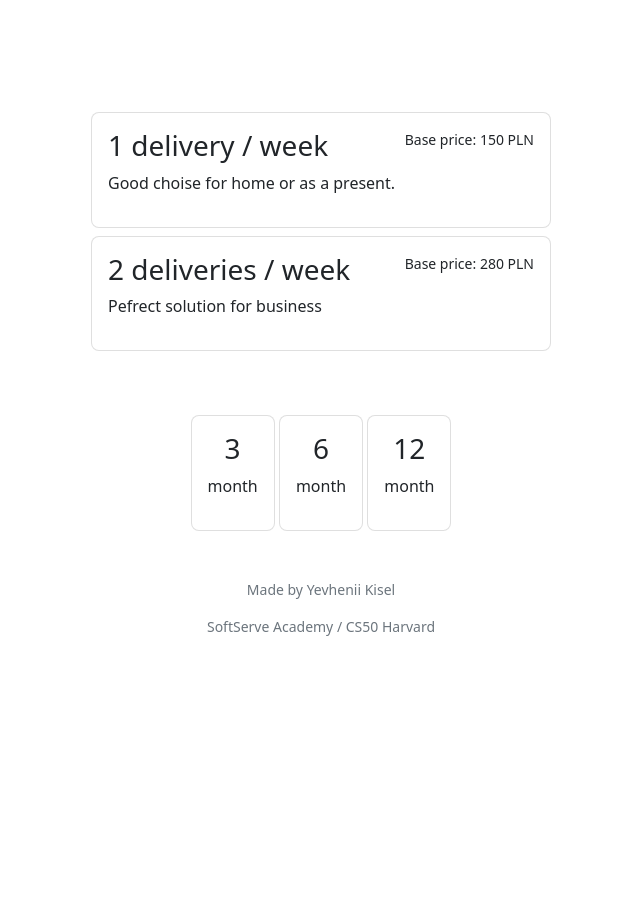
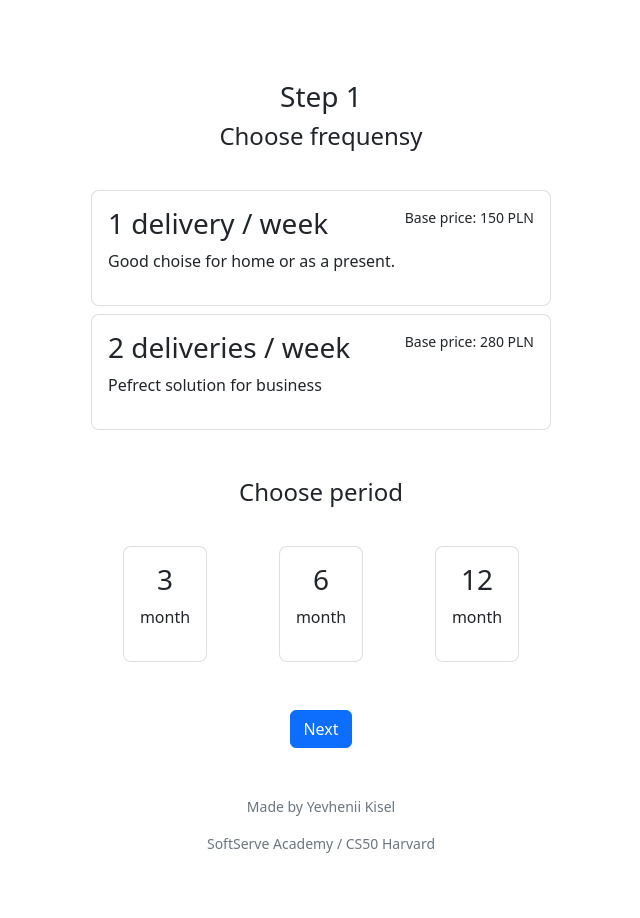
Before and after one commit to YevheniiKisel/Final_project, a Flask app: page /subscription in a window 1280 px wide. Shown: the part 66-984 px from the top of the page, without its empty margins (319-959 px from the left). Before the commit the page ends 702 px from the top, so only its background shows below. Run offline with Flask 2, Linux system fonts and the light colour scheme; a user stored in the database is signed in.

Commit message:
Debug success

```diff
--- a/project/static/subscription.css
+++ b/project/static/subscription.css
@@ -1,6 +1,7 @@
 .list-group {
   max-width: 460px;
-  margin: 4rem auto;
+  margin: 2rem auto;
+  flex-direction: row;
 }
 
 .form-check-input:checked + .form-checked-content {
@@ -63,3 +64,9 @@
 .leftAlign {
   text-align: left;
 }
+
+.tab.title .tab.header{
+  display: block;
+  max-width: 460px;
+  border-style: none;
+}
--- a/project/templates/subscription.html
+++ b/project/templates/subscription.html
@@ -4,7 +4,7 @@
     {% if current_user.is_authenticated %}
         <form action="/subscription" method="post"></form>
             <!-- First step in subscription-->
-            <div class="tab tab-1" style="max-width:30%; padding: 24px; border:2px; border-color: green; min-width:fit-content; border-style:solid; border-radius:24px; position:static; float: right; margin:24px;" >
+            <div class="tab" style="max-width:30%; padding: 24px; border:2px; border-color: green; min-width:fit-content; border-style:solid; border-radius:24px; position:static; float: right; margin:24px;" >
                 <h3>Subscription priod</h3>
                 <br>
                 <h4>Choose delivery frequency</h4>
@@ -66,7 +66,6 @@
                         </div>
                     </label>
                 </div>
-                <button type="submitk
                 <button type="submit
 
 
--- a/project/templates/subscription1.html
+++ b/project/templates/subscription1.html
@@ -12,6 +12,11 @@
             <form action="/subscription" method="post">
                 <!-- first step -->
                 <div class="step step-1">
+                    <!-- headers to the first section-->
+                    <div class="list-group">
+                        <h3>Step 1</h3>
+                        <h4>Choose frequensy</h4>
+                    </div>
                     <!-- section with frequensy (delivery / per week)-->
                     <div class="list-group list-group-checkable d-grid gap-2 border-0 w-auto">
                         <!-- first radio button <1 per week> -->
@@ -34,11 +39,15 @@
                             </label>
                     </div>
 
+                    <!-- headers to the second section-->
+                    <div class="list-group mt-5">
+                        <h4>Choose period</h4>
+                    </div>
                     <!-- section with duration (how many month)-->
-                    <div class="list-group list-group-checkable d-inline-block gap-2 border-0 w-100">
+                    <div class="list-group list-group-checkable d-flex justify-content-around flex-row gap-2 border-0 w-100 mb-5" >
                         <!-- first radio button <3 month> -->
                             <input type="radio" name="durationMonth" id="3month" class="list-group-item-check pe-none" value="3">
-                            <label class="list-group-item rounded-3 py-3 d-inline-block" for="3month">
+                            <label class="list-group-item rounded-3 py-3 d-inline-block " for="3month">
                                 <div class="d-block justify-content-between w-100">
                                     <h3>3</h3>
                                     <p>month</p>
@@ -60,8 +69,8 @@
                                     <p>month</p>
                                 </div>
                             </label>
-
                     </div>
+                    <button class="btn btn-primary" type="button">Next</button>
 
 
 
```
